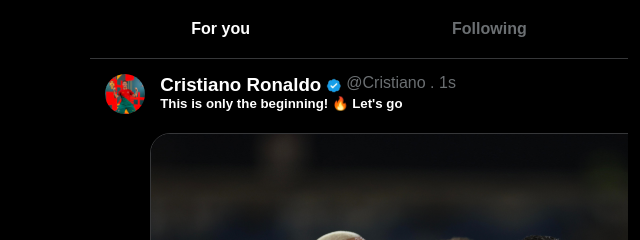
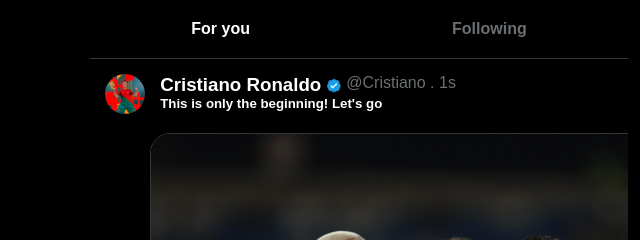
Before and after one commit to anbuk143/X, a plain HTML site: page index.html in a window 1280 px wide. Shown: the top 240 px of the page, 265-905 px from the left. Drawn offline with Linux system fonts and the light colour scheme.

Commit message:
Update index.html

```diff
--- a/index.html
+++ b/index.html
@@ -46,7 +46,7 @@
                             <p style="color: rgb(107, 111, 114);">@Cristiano . 1s</p>
                         </div>
                         <div class="Verified_2">
-                            <h5 style="font-weight: 600;">This is only the beginning! 🔥 Let's go</h5>
+                            <h5 style="font-weight: 600;">This is only the beginning!  Let's go</h5>
                         </div>
                     </div>
                 </div>
```
